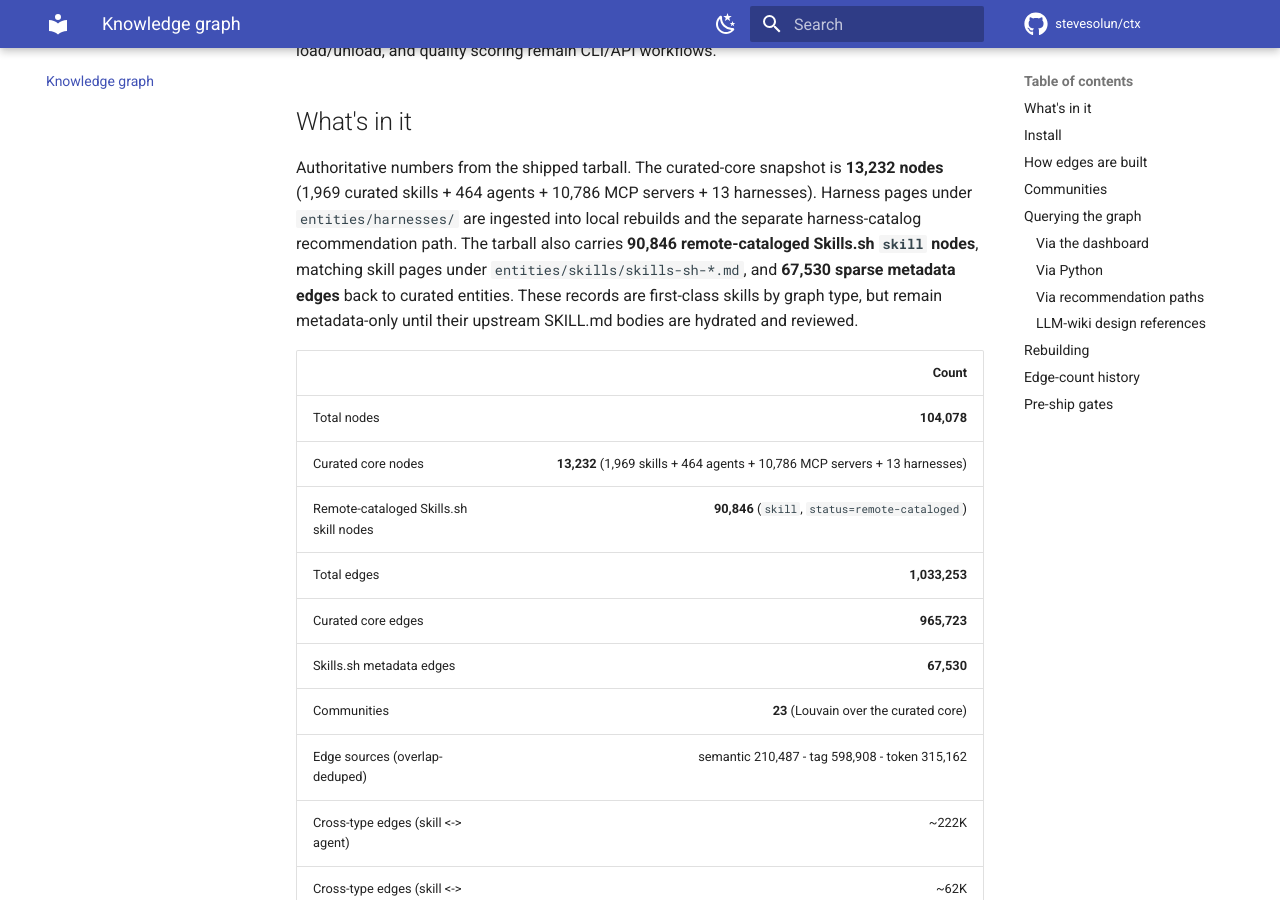
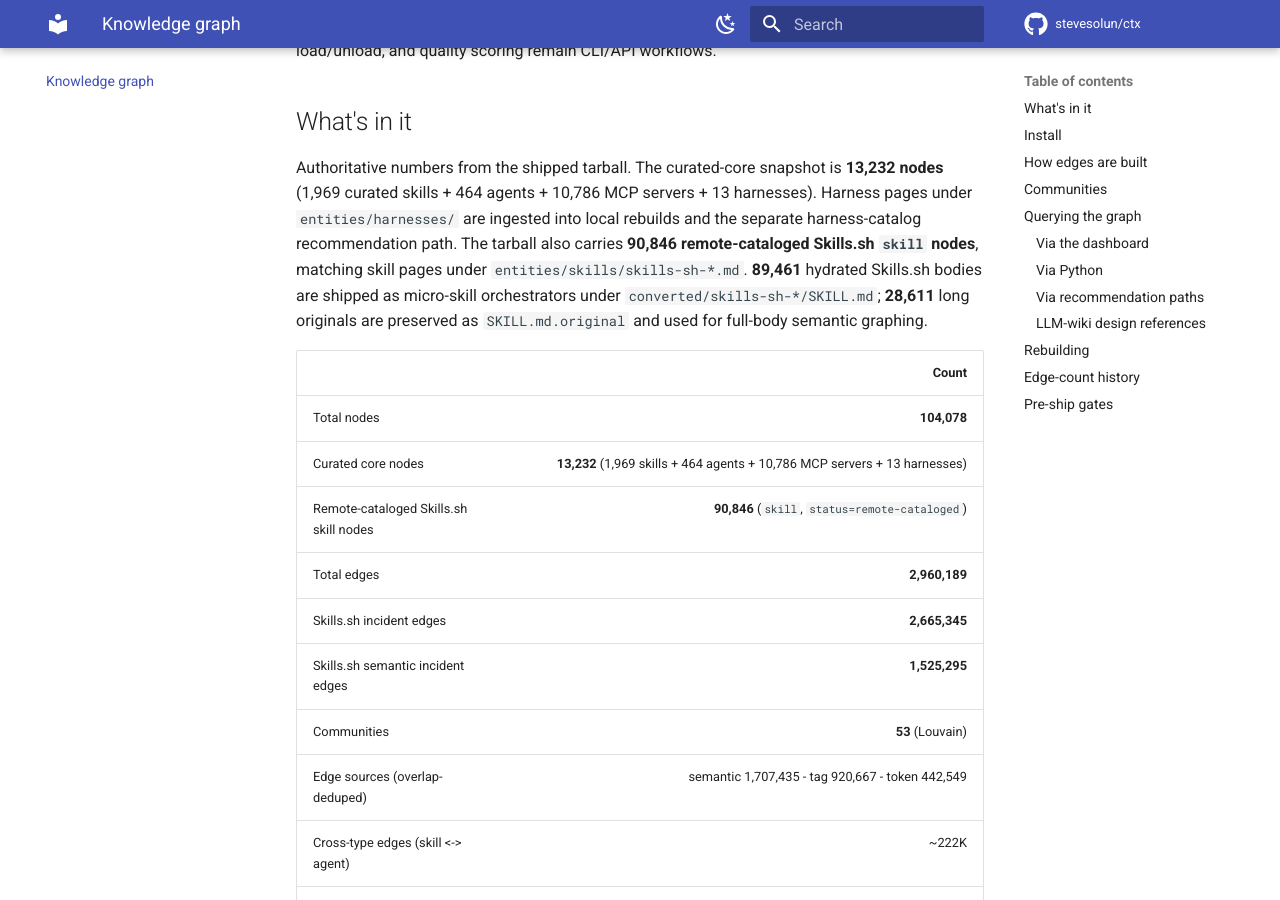
Before and after one commit to stevesolun/ctx, an MkDocs documentation site: the page built from docs/knowledge-graph.md, in a window 1280 px wide and 900 px high, scrolled down 292 px. Built offline with MkDocs 1.6.1 and Material for MkDocs 9.7.7, drawn with Linux system fonts in a browser that asks for light colours; comment, search, counter and statistics services are not loaded; some of the changed text lies outside the part shown.

Commit message:
Ship Skills.sh micro-skill graph artifact

```diff
--- a/docs/knowledge-graph.md
+++ b/docs/knowledge-graph.md
@@ -13,23 +13,22 @@ Authoritative numbers from the shipped tarball. The curated-core snapshot
 is **13,232 nodes** (1,969 curated skills + 464 agents + 10,786 MCP servers
 + 13 harnesses). Harness pages under `entities/harnesses/` are ingested into
 local rebuilds and the separate harness-catalog recommendation path. The
-tarball also carries **90,846
-remote-cataloged Skills.sh `skill` nodes**, matching skill pages under
-`entities/skills/skills-sh-*.md`, and **67,530 sparse metadata edges** back
-to curated entities. These records are first-class skills by graph type,
-but remain metadata-only until their upstream SKILL.md bodies are hydrated
-and reviewed.
+tarball also carries **90,846 remote-cataloged Skills.sh `skill` nodes**,
+matching skill pages under `entities/skills/skills-sh-*.md`. **89,461**
+hydrated Skills.sh bodies are shipped as micro-skill orchestrators under
+`converted/skills-sh-*/SKILL.md`; **28,611** long originals are preserved as
+`SKILL.md.original` and used for full-body semantic graphing.
 
 | | Count |
 |---|---:|
 | Total nodes | **104,078** |
 | Curated core nodes | **13,232** (1,969 skills + 464 agents + 10,786 MCP servers + 13 harnesses) |
 | Remote-cataloged Skills.sh skill nodes | **90,846** (`skill`, `status=remote-cataloged`) |
-| Total edges | **1,033,253** |
-| Curated core edges | **965,723** |
-| Skills.sh metadata edges | **67,530** |
-| Communities | **23** (Louvain over the curated core) |
-| Edge sources (overlap-deduped) | semantic 210,487 - tag 598,908 - token 315,162 |
+| Total edges | **2,960,189** |
+| Skills.sh incident edges | **2,665,345** |
+| Skills.sh semantic incident edges | **1,525,295** |
+| Communities | **53** (Louvain) |
+| Edge sources (overlap-deduped) | semantic 1,707,435 - tag 920,667 - token 442,549 |
 | Cross-type edges (skill <-> agent) | ~222K |
 | Cross-type edges (skill <-> MCP) | ~62K |
 | Cross-type edges (agent <-> MCP) | ~13K |
@@ -76,15 +75,16 @@ Three sources of connectivity, combined at build time by the
 Edge `weight` is the final blended strength after semantic, tag, and token
 signals are combined. Edge metadata keeps the ingredients explainable:
 `semantic_sim` for cosine similarity, `shared_tags` for explicit tags, and
-`shared_tokens` for slug-token overlap. Skills.sh records currently have
-metadata-only edges until their upstream SKILL.md bodies are hydrated and
-semantic embeddings are rebuilt.
+`shared_tokens` for slug-token overlap. Hydrated Skills.sh records use their
+preserved `SKILL.md.original` bodies for semantic graphing, so the graph
+keeps full-body similarity even though the installable `SKILL.md` files are
+short micro-skill orchestrators.
 
 ## Communities
 
 After edges are built, `wiki_graphify` runs NetworkX's Louvain
 community detection (`resolution=1.2`, `seed=42` for determinism).
-The result is **23 communities** ranging from single-member isolated
+The result is **53 communities** ranging from single-member isolated
 specialists to several thousand members in broad clusters like
 `Community + Official + AI`. Each community also gets an auto-generated
 `concepts/<community>.md` wiki page summarizing its members and top
@@ -125,7 +125,7 @@ raw = json.loads(
 edges_key = "links" if "links" in raw else "edges"
 G = node_link_graph(raw, edges=edges_key)
 
-# 104,078 nodes, 1,033,253 edges
+# 104,078 nodes, 2,960,189 edges
 print(G.number_of_nodes(), G.number_of_edges())
 
 # Find entities related to 'fastapi-pro' by edge weight
@@ -156,7 +156,8 @@ The graph backs two recommendation paths:
   slug-token matches, tag overlap, graph degree, and semantic-cache
   signals when available. Skills.sh results are `skill` nodes with
   `source_catalog=skills.sh`, `detail_url`, `install_command`, duplicate
-  hints, and metadata-only quality/security signals. If an older
+  hints, micro-skill orchestrators when hydrated, and quality/security
+  metadata. If an older
   extracted wiki has the Skills.sh catalog JSON but no graph nodes for
   those records, the same recommender falls back to the catalog file.
 - Harness recommendations are a separate catalog path for custom/API/local
@@ -208,6 +209,8 @@ if your hook config does not include those paths.
 | 2026-04-29 Skills.sh remote-cataloged pass | **1,030,831** | +90,846 first-class `skill` nodes, +90,846 skill pages, and +67,519 sparse duplicate/tag metadata edges to the curated graph. Full-body semantic edges are intentionally deferred to the hydration pass. |
 | 2026-04-29 text-to-cad harness pass | **1,031,011** | +1 first-class `harness` node, +1 harness page, and +224 explainable harness edges, including 44 remote-cataloged Skills.sh edges. |
 | 2026-04-29 curated harness catalog pass | **1,033,253** | +12 first-class `harness` nodes/pages for LangGraph, CrewAI, AutoGen, Google ADK, Semantic Kernel, Mastra, Pydantic AI, Haystack, OpenAI Agents SDK, LiteLLM, Langfuse, and AgentOps; harness incident edges now total 2,700. |
+| 2026-04-30 Skills.sh semantic hydration pass | **2,881,027** | +full-body semantic edges for hydrated Skills.sh records; semantic top-K became the dominant large-scale signal. |
+| 2026-05-01 Skills.sh micro-skill pass | **2,960,189** | Converted all 89,461 hydrated Skills.sh `SKILL.md` files to <=180-line orchestrators, preserved 28,611 originals for semantic graphing, bounded generated stage/reference files to 40 lines, and rebuilt the graph. |
 
 The full audit history lives in `CHANGELOG.md`. The current build is
 fully reproducible from the wiki content.
```
Also changed, not shown: docs/index.md (+14 -15 lines), graph/README.md (+12 -10 lines), 1 other file.
